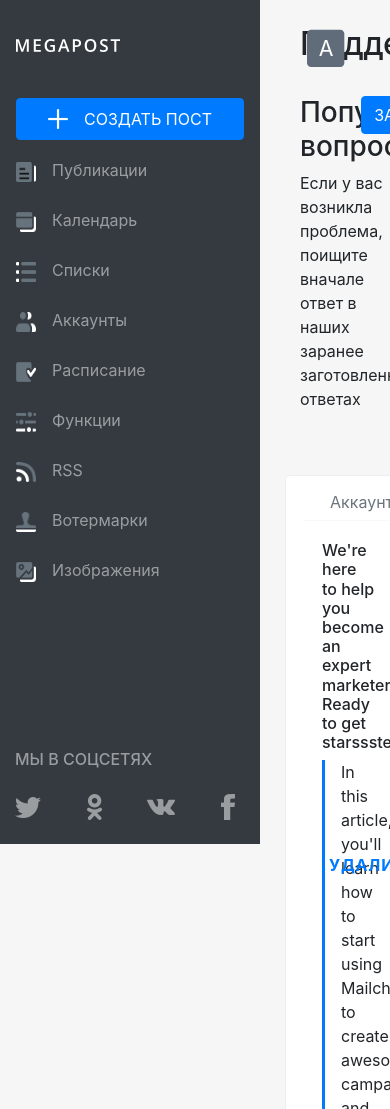
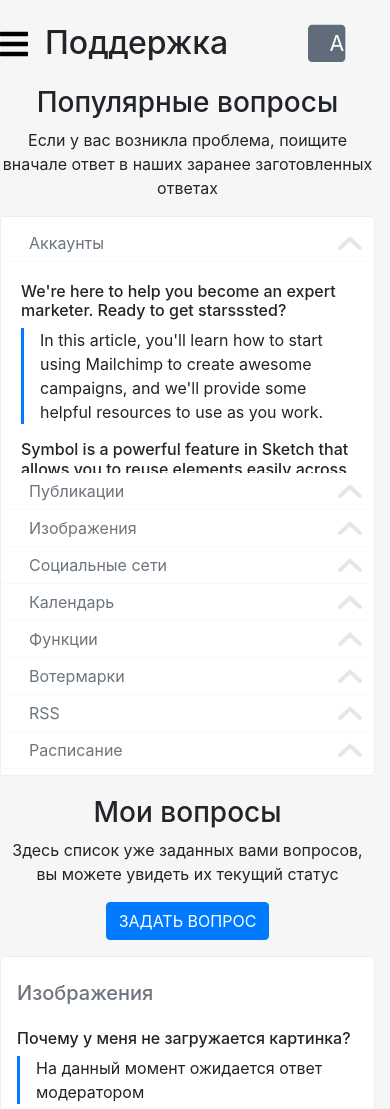
Before and after one commit to Flareonn/freelance-megapost, a plain HTML site: page index.html in a window 390 px wide. Shown: the top 1109 px of the page. Before the commit the page ends 844 px from the top, so only its background shows below. Drawn offline with nearby package versions, Linux system fonts and the light colour scheme.

Commit message:
Add files via upload

```diff
--- a/css/style.css
+++ b/css/style.css
@@ -61,7 +61,7 @@ a:hover {
     font-size: 1.3rem; }
   .function-block__about, .footer__text {
     font-size: 1.1rem; }
-  .header {
+  .header, .single__descr, .nav-link {
     font-size: .9rem; }
   .main__descr {
     width: 100%; }
@@ -102,7 +102,47 @@ a:hover {
     justify-content: center;
     margin-top: 5%; } }
 
+@media (max-width: 767.98px) {
+  .page-wrap {
+    margin-left: 2.5rem !important;
+    transition: all .5s; }
+    .page-wrap_active {
+      transform: translateX(50%); }
+  .layout {
+    overflow-x: hidden; }
+  .menu-link {
+    display: block;
+    z-index: 102;
+    background-color: #fff;
+    position: fixed;
+    border-radius: 20px;
+    border: none;
+    width: 50px;
+    height: 50px;
+    top: 20px;
+    left: -11px;
+    transition: all .5s; }
+    .menu-link_active {
+      border: 1px solid gray;
+      left: 190px;
+      background-color: transparent;
+      color: #fff; }
+    .menu-link:focus {
+      outline: none; }
+  .nav-wrap {
+    left: -260px;
+    transition: all 0.5s;
+    position: absolute;
+    width: 260px;
+    z-index: 100; }
+    .nav-wrap_active {
+      left: 0; } }
+
 @media (max-width: 575.98px) {
+  * {
+    margin-right: 0 !important; }
+  .menu-link {
+    background-color: transparent; }
   .main__title, .main__descr, .function-block__text, .features__block__subtitle {
     font-size: 1.4rem; }
   .function-block__descr, .features__block__descr, .function-block__subtitle {
@@ -136,7 +176,9 @@ a:hover {
   .features__button {
     width: 50%;
     margin-left: 50%;
-    transform: translateX(-50%); } }
+    transform: translateX(-50%); }
+  .page-wrap {
+    margin-left: 0rem !important; } }
 
 .main {
   height: 100vh; }
@@ -195,7 +237,7 @@ a:hover {
   z-index: 2;
   top: 0; }
 
-.nav-item, .nav__button {
+.nav-item {
   margin-top: 10px; }
 
 .nav__footer {
@@ -203,15 +245,15 @@ a:hover {
   bottom: 1.5rem; }
 
 .page-wrap {
-  position: fixed;
-  left: calc(260px + 2.5rem); }
+  margin-left: calc(260px + 2.5rem);
+  overflow-y: auto; }
 
 .page__title {
   font-size: 2rem;
-  position: fixed; }
+  position: sticky; }
 
 .page-icons {
-  position: fixed;
+  position: sticky;
   right: 0; }
 
 .question-block__list-text {
@@ -219,7 +261,8 @@ a:hover {
 
 .question-block {
   border: 1px solid #ECEFF2;
-  border-radius: 5px; }
+  border-radius: 5px;
+  margin-bottom: 20px; }
   .question-block .btn {
     border-top: none;
     border-left: none;
@@ -267,7 +310,7 @@ a:hover {
   /* Регулировка высоты списка */ }
 
 #list {
-  height: 75%;
+  height: 35rem;
   overflow-y: auto;
   /* Стилизация элементов списка*/ }
 
@@ -284,7 +327,7 @@ a:hover {
   /* Открытие одного из элементов списка */ }
 
 .question-block__list:checked + .question-block__list + .question-block__article {
-  height: 75%;
+  height: 25vh;
   padding: 20px;
   /* Закрытие одного из элементов списка */ }
 
--- a/index.html
+++ b/index.html
@@ -1,5 +1,5 @@
 <!DOCTYPE html>
-<html lang="en">
+<html lang="en" class="layout">
   <head>
     <!-- Required meta tags -->
     <meta charset="utf-8">
@@ -28,7 +28,7 @@
             </picture>
           </a>
     		</li>
-    		<li class="justify-content-center d-flex px-3">
+    		<li class="justify-content-center d-flex px-3 mb-xl-4 mb-lg-0">
       		<button class="nav-link btn btn-primary text-uppercase nav__button align-items-center d-flex justify-content-center w-100">
             <img src="img/single/icon_plus_white.png" alt="plus" class="nav-icon mr-3">
             Создать пост
@@ -136,41 +136,39 @@
     		</div>
     	</ul>
     </aside>
-		<div class="page-wrap mt-5 pr-5">
-      <header class="page__header mb-5 d-flex justify-content-between align-items-center">
-        <h1 class="page__title">Поддержка</h1>
-        <div class="page-icons text-dark pr-5 align-items-center d-flex fa-lg">
-          <span class="fa-layers fa-fw mr-4">
+    <button class="menu-link"><i class="fas fa-bars fa-2x"></i></button>
+		<div class="page-wrap pt-4 pr-sm-5">
+      <header class="page__header mb-xl-0 mb-lg-4 d-flex justify-content-sm-between justify-content-around align-items-center">
+        <h1 class="page__title mb-0">Поддержка</h1>
+        <div class="page-icons flex-sm-row d-flex align-items-center fa-lg">
+          <span class="fa-layers fa-fw mr-sm-4 d-none d-sm-block">
             <img src="img/single/icon_notice.png" alt="icon" class="page-icon page-icon_notice">
             <span class="fa-layers-counter fa-lg"><strong>1</strong></span>
           </span>
-          <img src="img/single/icon_settings.png" alt="icon" class="page-icon mr-4">
-          <img src="img/single/icon_info.png" alt="icon" class="page-icon mr-5">
-          <a href="#" class="fa-layers fa-fw mr-2 icon-profile">
+          <img src="img/single/icon_settings.png" alt="icon" class="page-icon mr-sm-4 d-none d-sm-block">
+          <img src="img/single/icon_info.png" alt="icon" class="page-icon mr-sm-5 d-none d-sm-block">
+          <a href="#" class="fa-layers fa-fw mr-sm-2 icon-profile">
             <i class="fas fa-square fa-2x"></i>
             <span class="fa-layers-text fa-inverse" data-fa-transform="right-4">A</span>
           </a>
           <!--<img src="#" alt="Image_user" class="page__icon">-->
         </div>
       </header>
-			<div class="row">
-					<div class="single__title-wrap col-6">
+			<div class="row align-items-xl-start align-item-center mt-4">
+				<div class="single__title-wrap text-center text-sm-left col-12 col-xl-6 order-xl-1">
 					<h3 class="single__title">Популярные вопросы</h3>
 					<p class="single__descr">Если у вас возникла проблема, поищите вначале ответ в наших заранее заготовленных ответах</p>
 				</div>
-					<div class="single__title-wrap col-4">
+				<div class="single__title-wrap text-center text-sm-left col-12 col-xl-4 col-md-8 order-xl-2 order-3">
 					<h3 class="single__title">Мои вопросы</h3>
 					<p class="single__descr">Здесь список уже заданных вами вопросов, вы можете увидеть их текущий статус</p>
 				</div>
-					<div class="single__button-wrap col-2 d-flex justify-content-end h-25">
-						<button class="btn px-sm-5 px-md-2 px-lg-3 px-xl-5 btn-primary text-uppercase">Задать вопрос</button>
+				<div class="single__button-wrap col-12 col-md-4 d-flex col-xl-2 justify-content-md-end justify-content-center mb-3 mb-md-0 h-25 order-xl-3 order-4">
+					<button class="btn px-sm-4 px-md-2 px-lg-3 px-xl-5 btn-primary text-uppercase">Задать вопрос
+          </button>
 				</div>
-			</div>
-			</section>
-			<section class="single-list">
-        <div class="row">
-          <div class="col-6 p-0">
-            <form id="list" class="question-block px-3 py-2 bg-white">
+        <div class="col-12 col-xl-6 order-xl-4">
+          <form id="list" class="question-block px-sm-3 py-2 bg-white">
               <input type="radio" class="question-block__list" id="id1" name="name1" checked>
               <label for="id1" class="question-block__list btn btn-outline-light w-100 d-flex justify-content-between align-items-center"><p class="text-muted px-3 m-0">Аккаунты</p><img src="img/single/menu_arrow_active.png" alt="icon" class="icon-question-block"></label>
               <span class="question-block__article">
@@ -253,8 +251,8 @@
               </span>
           </form>
         </div>
-          <div class="col-6">
-            <section class="question-block mb-3 px-3 py-2 bg-white d-flex flex-column">
+        <div class="col-12 col-xl-6 order-5">
+            <section class="question-block px-sm-3 py-2 bg-white d-flex flex-column">
               <article class="question-block__article p-3">
                 <h5 class="question-block__category text-muted">Изображения</h5>
                 <h6 class="question-block__list-title mt-4">Почему у меня не загружается картинка?</h6>
@@ -272,7 +270,6 @@
             </section>
         </div>
       </div>
-			</section>
 		</div>
     <div class="popup" style="display: none">
       <div class="popup-top bg-primary text-white d-flex justify-content-between align-items-center">
@@ -311,5 +308,20 @@
 		<script src="https://code.jquery.com/jquery-3.3.1.slim.min.js" integrity="sha384-q8i/X+965DzO0rT7abK41JStQIAqVgRVzpbzo5smXKp4YfRvH+8abtTE1Pi6jizo" crossorigin="anonymous"></script>
     <script src="https://cdnjs.cloudflare.com/ajax/libs/popper.js/1.14.3/umd/popper.min.js" integrity="sha384-ZMP7rVo3mIykV+2+9J3UJ46jBk0WLaUAdn689aCwoqbBJiSnjAK/l8WvCWPIPm49" crossorigin="anonymous"></script>
     <script src="https://stackpath.bootstrapcdn.com/bootstrap/4.1.3/js/bootstrap.min.js" integrity="sha384-ChfqqxuZUCnJSK3+MXmPNIyE6ZbWh2IMqE241rYiqJxyMiZ6OW/JmZQ5stwEULTy" crossorigin="anonymous"></script><script defer src="https://use.fontawesome.com/releases/v5.6.1/js/all.js" integrity="sha384-R5JkiUweZpJjELPWqttAYmYM1P3SNEJRM6ecTQF05pFFtxmCO+Y1CiUhvuDzgSVZ" crossorigin="anonymous"></script>
+    <script>
+      $(document).ready(function(){
+
+        var link = $('.menu-link');
+        var menu = $('.nav-wrap');
+        var page = $('.page-wrap');
+
+        link.click(function(){
+          menu.toggleClass('nav-wrap_active')
+          link.toggleClass('menu-link_active')
+          page.toggleClass('page-wrap_active')
+        })
+
+      });
+    </script>
   </body>
 </html>
```
Lines whose indentation alone changed are shown as unchanged.
